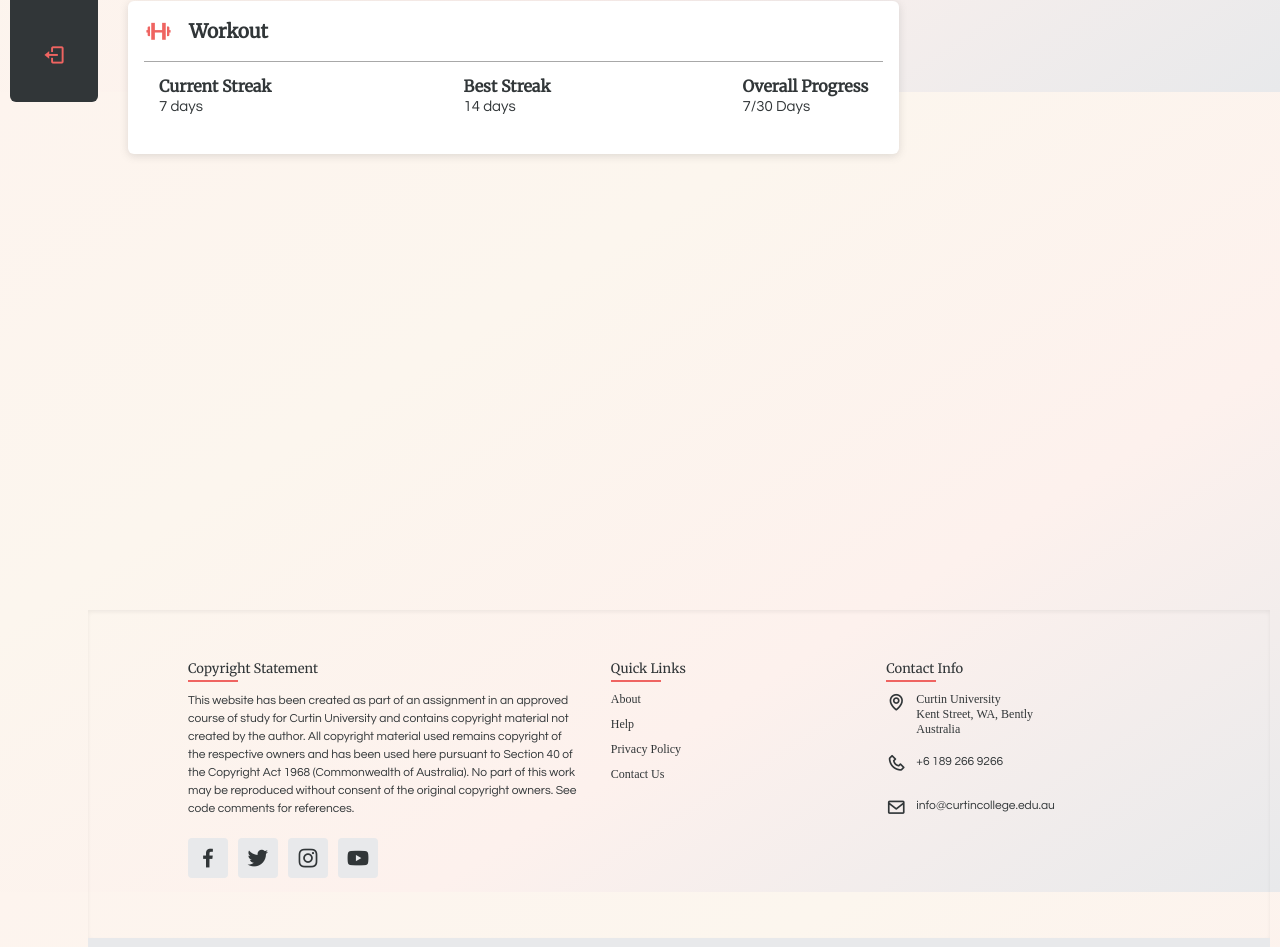
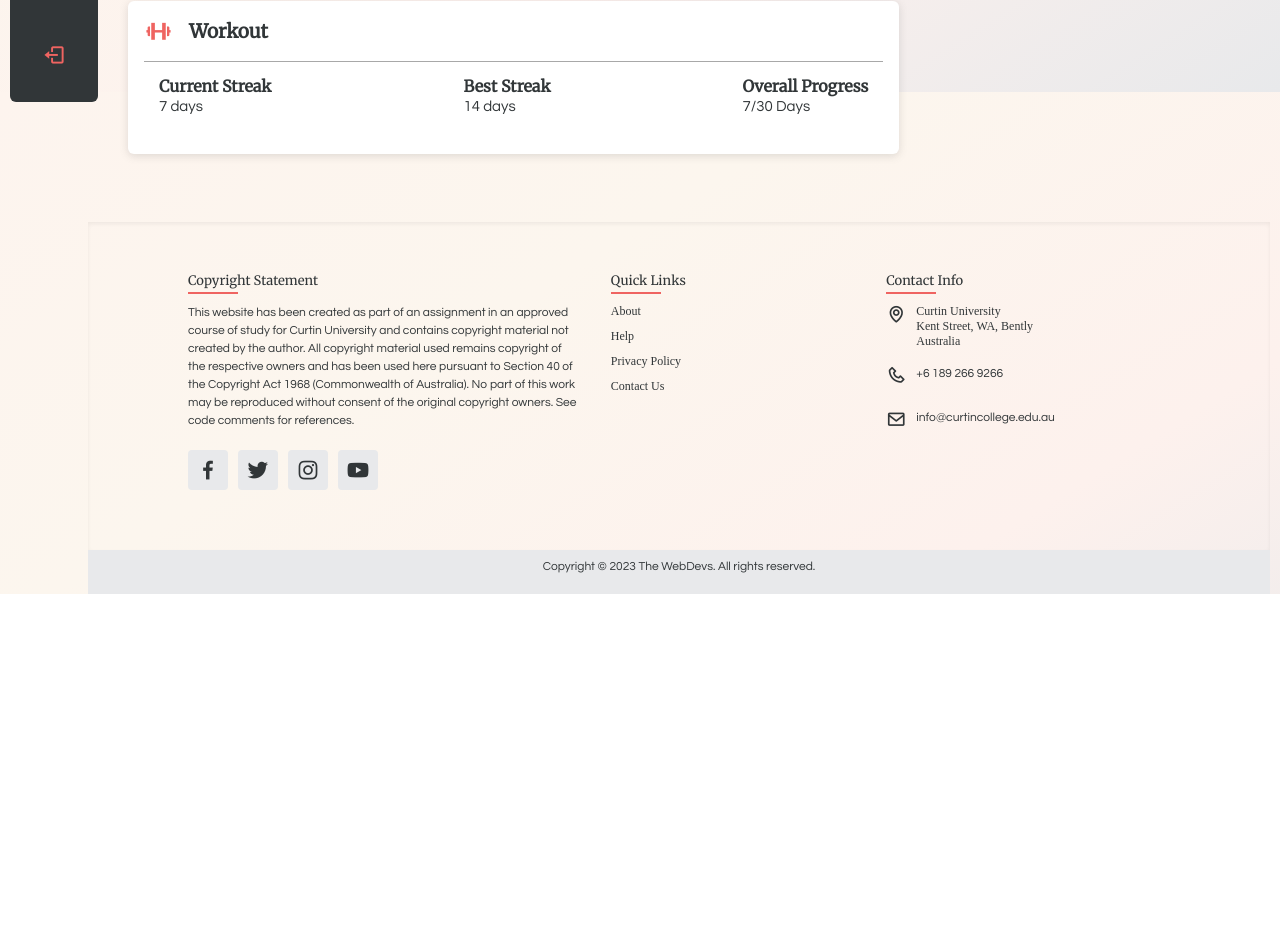
Before and after one commit to s3851446/habithub-frontend, a SvelteKit app in the folder WIP/habithub-frontend/: page /statistics in a window 1280 px wide. Shown: the part 708-1655 px from the top of the page. After the commit the page ends 1302 px from the top, so only its background shows below. Built offline with nearby package versions, Linux system fonts and the light colour scheme; no server answers.

Commit message:
Updates Footer styles

```diff
--- a/WIP/habithub-frontend/src/components/Footer.svelte
+++ b/WIP/habithub-frontend/src/components/Footer.svelte
@@ -80,11 +80,8 @@ https://youtu.be/B4KZYsyuVOE -->
 
 <style lang="scss">
    .footer {
-    display: flex;
-    justify-content: flex-end;
-    align-items: center;
-    min-height: 100vh;
-    flex-direction: column;
+    bottom: 0;
+    margin-top: 40px;
     footer {
         position: relative;
         width: 100%;
```
